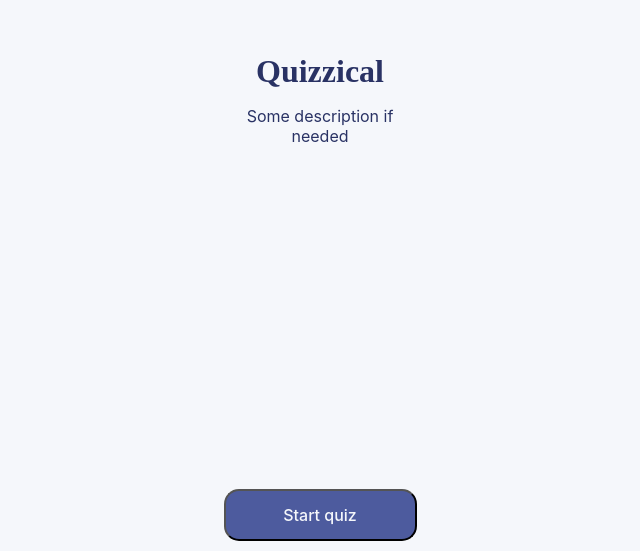
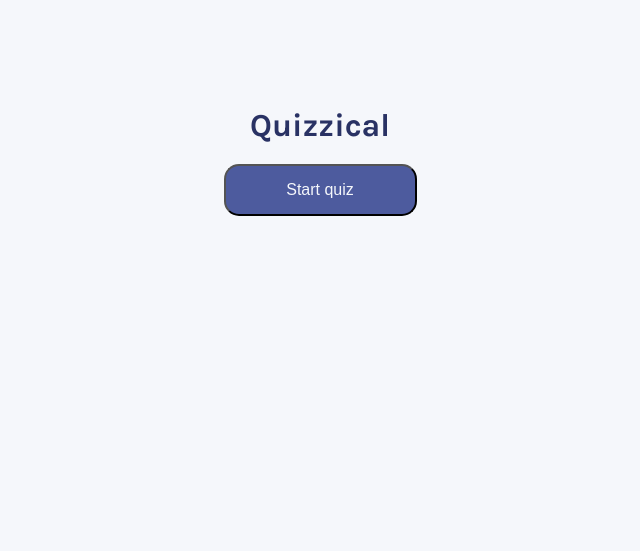
Before and after one commit to Domka28/Quiziti, a React (Create React App) app: page / in a window 1280 px wide. Shown: the part 249-800 px from the top of the page, without its empty margins (320-960 px from the left). Built offline with nearby package versions, Linux system fonts and the light colour scheme.

Commit message:
New version of CSS and final verion of all components

```diff
--- a/public/index.html
+++ b/public/index.html
@@ -9,6 +9,12 @@
   <meta name="description" content="Web site created using create-react-app" />
   <link rel="apple-touch-icon" href="%PUBLIC_URL%/logo192.png" />
   <link rel="manifest" href="%PUBLIC_URL%/manifest.json" />
+  <style>
+    @import url('https://fonts.googleapis.com/css2?family=Karla:wght@200;300;400;500;600;700&display=swap');
+  </style>
+  <style>
+    @import url('https://fonts.googleapis.com/css2?family=Inter:wght@100;200;300;400;500;600;700;800;900&display=swap');
+  </style>
   <title>React App</title>
 </head>
 
--- a/src/App.css
+++ b/src/App.css
@@ -8,6 +8,7 @@ body {
   padding: 0;
   margin: 0;
   background-color: #F5F7FB;
+  font-family: 'Inter';
 }
 
 /* App */
@@ -18,6 +19,47 @@ body {
   flex-direction: column;
   justify-content: center;
   align-items: center;
+}
+
+.summary-container {
+  width: 70%;
+  display: flex;
+  flex-direction: row;
+  align-items: center;
+  justify-content: start;
+}
+
+.summary {
+  margin-right: 60px;
+  font-weight: 700;
+  font-size: 1.2em;
+  text-align: center;
+  color: #293264;
+}
+
+.play-btn,
+.check-btn,
+.start-btn {
+  background: #4D5B9E;
+  text-align: center;
+  font-weight: 500;
+  font-size: 1em;
+  text-align: center;
+  color: #F5F7FB;
+}
+
+.start-btn {
+  width: 193px;
+  height: 52px;
+  border-radius: 15px;
+  margin: 0 auto;
+}
+
+.play-btn,
+.check-btn {
+  width: 193px;
+  height: 30px;
+  border-radius: 10px;
 }
 
 /* Start.js component */
@@ -31,41 +73,22 @@ body {
   margin: 0;
 }
 
-.description {
-  font-family: 'Inter';
-  font-weight: 400;
-  font-size: 1em;
-  text-align: center;
-  color: #293264;
-  margin-bottom: 2rem;
-}
-
-.start-btn,
-.check-btn,
-.play-btn {
-  width: 193px;
-  height: 52px;
-  background: #4D5B9E;
-  text-align: center;
-  border-radius: 15px;
-  margin: 10px auto;
-  font-family: 'Inter';
-  font-weight: 500;
-  font-size: 1em;
-  text-align: center;
-  color: #F5F7FB;
-}
-
 .start-container {
   width: 200px;
   display: flex;
   flex-direction: column;
   justify-content: center;
   align-items: cenetr;
-  margin: auto;
+  margin: 20px auto;
 }
 
 /* Question component */
+
+.question-container {
+  display: flex;
+  flex-direction: column;
+  width: 70%;
+}
 
 .question {
   font-family: 'Karla';
@@ -75,6 +98,9 @@ body {
   color: #293264;
   border-bottom: 0.8px solid #DBDEF0;
   padding-bottom: 10px;
+  display: flex;
+  justify-content: start;
+  align-items: start;
 }
 
 .answers {
@@ -88,14 +114,13 @@ body {
 
 .answer {
   margin-right: 20px;
-  font-family: 'Inter';
   font-weight: 500;
   font-size: 0.8em;
   color: #293264;
   box-sizing: border-box;
   border: 0.8px solid #4D5B9E;
-  border-radius: 8px;
-  padding: 0.2em 1em;
+  border-radius: 10px;
+  padding: 0.3rem 1rem;
 }
 
 .selectedAnswer {
@@ -108,5 +133,4 @@ body {
 
 .incorrectAnswer {
   background-color: #F8BCBC;
-
 }
--- a/src/App.js
+++ b/src/App.js
@@ -11,7 +11,7 @@ function App() {
 
   useEffect(() => {
     if (isGameStarted) {
-      fetch("https://opentdb.com/api.php?amount=5&difficulty=medium&type=multiple")
+      fetch("https://opentdb.com/api.php?amount=5&category=9&difficulty=easy&type=multiple")
         .then(res => res.json())
         .then(data => {
           const transformedData = transformData(data.results)
@@ -22,6 +22,11 @@ function App() {
     }
   }, [isGameStarted, newQuiz])
 
+  function decode(string) {
+    return string.replaceAll('&quot;', '"').replaceAll("&#039;", "'").replaceAll("&ldquo;", "“").replaceAll("&rsquo;", "’").replaceAll("&amp;", "&").replaceAll("&oacute;", "ó").replaceAll("&rdquo;", "”").replaceAll("&hellip;", "…")
+  }
+
+
   const transformData = (data) => {
     return data.map((el, index) => {
 
@@ -29,10 +34,12 @@ function App() {
       arrayOfAnswers.push(el.correct_answer)
       arrayOfAnswers.sort();
 
+      const fixedArray = arrayOfAnswers.map(el => decode(el))
+
       return {
         id: index,
-        question: el.question,
-        answers: arrayOfAnswers,
+        question: decode(el.question),
+        answers: fixedArray,
         correctAnswer: el.correct_answer,
         selectedAnswer: ""
       }
@@ -75,7 +82,6 @@ function App() {
     <div className="main-container">
       {!isGameStarted && <Start />}
       {questionsData && questionsComponent}
-      {isCheckAnswer && <p className="summary">You scored {scoredCorrectAnswers()}/5 correct answers</p>}
       {!isGameStarted && <button
         className="start-btn"
         onClick={newGame}
@@ -86,12 +92,14 @@ function App() {
         onClick={checkAnswers}
       >Check answers
       </button>}
+      <div className="summary-container"> {isCheckAnswer && <p className="summary">You scored {scoredCorrectAnswers()}/5 correct answers</p>}
         {isCheckAnswer && <button
           className="play-btn"
           onClick={playAgain}
         >Play again
         </button>
         }
+      </div>
     </div >
 
   );
--- a/src/components/Start.js
+++ b/src/components/Start.js
@@ -6,7 +6,6 @@ export default function Start() {
     return (
         <div className="start-container">
             <h1 className="quiz-title">Quizzical</h1>
-            <p className="description">Some description if needed</p>
         </div>
     )
 }
```
Lines whose indentation alone changed are shown as unchanged.
